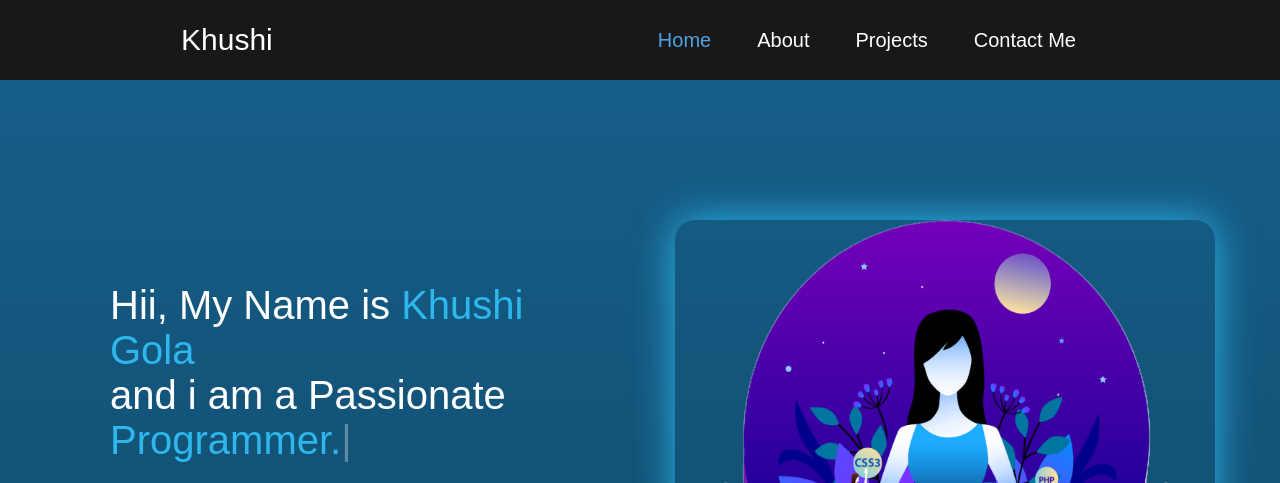
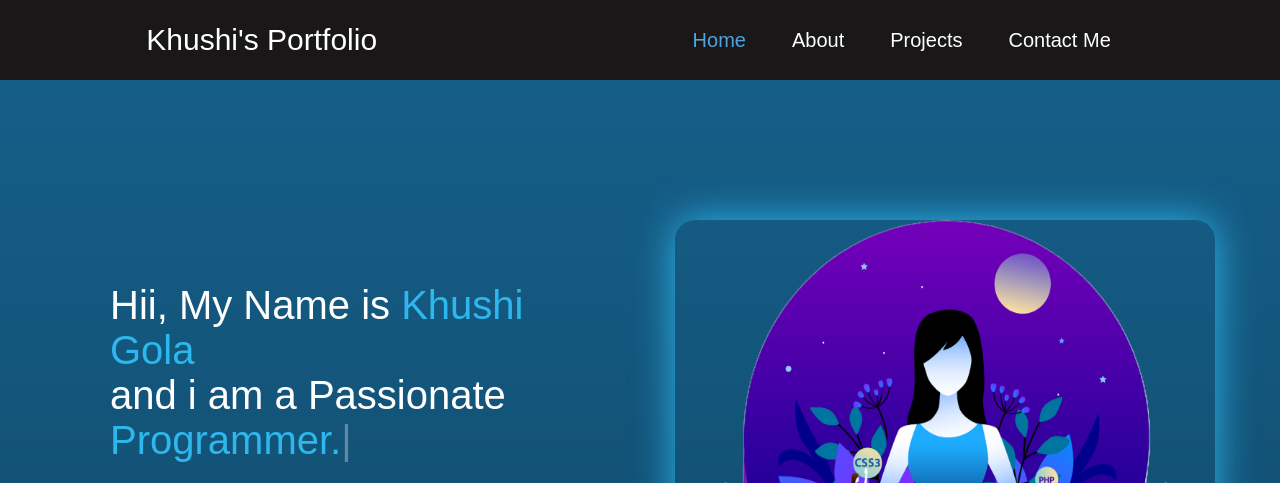
Before and after one commit to khushi-2803/portfolio_page, a plain HTML site: page index.html in a window 1280 px wide. Shown: the top 483 px of the page. Drawn offline with nearby package versions, Linux system fonts and the light colour scheme.

Commit message:
Update index.html

```diff
--- a/index.html
+++ b/index.html
@@ -10,7 +10,7 @@
 <body>
     <header>
         <nav>
-            <div class="left">Khushi</div>
+            <div class="left">Khushi's Portfolio</div>
             <div class="right">
                 <ul>
                     <li><a  class="active" href="#home" data-target="home" style="--i:1;">Home</a></li>
```
